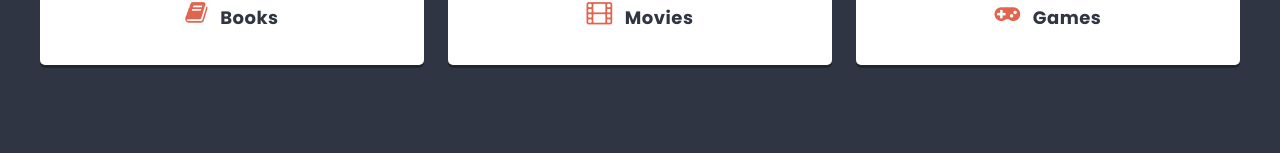
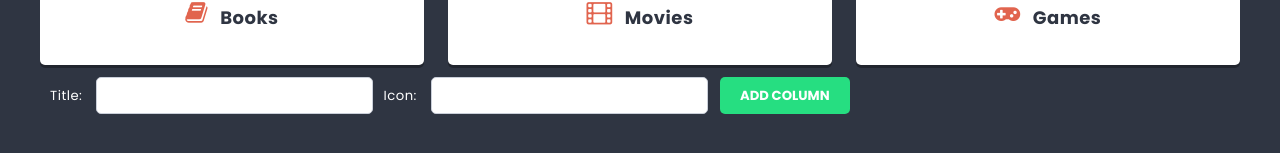
Before and after one commit to lapivoinerouge/react-app, a React (Create React App) app: page / in a window 1280 px wide. Shown: the part 555-708 px from the top of the page. Built offline with nearby package versions, Linux system fonts and the light colour scheme.

Commit message:
Extract column form to separate component

```diff
--- a/package.json
+++ b/package.json
@@ -11,6 +11,7 @@
     "react-dom": "^18.2.0",
     "react-scripts": "5.0.1",
     "sass": "^1.56.0",
+    "shortid": "^2.2.16",
     "web-vitals": "^2.1.4"
   },
   "scripts": {
--- /dev/null
+++ b/src/components/ColumnForm/ColumnForm.js
@@ -0,0 +1,30 @@
+import styles from './ColumnForm.module.scss';
+import Button from '../Button/Button';
+import TextInput from '../TextInput/TextInput';
+import { useState } from 'react';
+
+const ColumnForm = props => {
+    const [title, setTitle] = useState('');
+    const [icon, setIcon] = useState('');
+
+    const handleSubmit = e => {
+        e.preventDefault();
+        props.action({ title: title, icon: icon });
+        setTitle('');
+        setIcon('');
+    };
+
+	return (
+        <form onSubmit={handleSubmit} className={styles.columnForm}>
+            <label>Title: </label>
+            <TextInput value={title} onChange={e => setTitle(e.target.value)} />
+            <label>Icon: </label>
+            <TextInput value={icon} onChange={e => setIcon(e.target.value)} />
+            <Button>
+                <span>Add column</span>
+            </Button>
+        </form>
+	);
+};
+
+export default ColumnForm;
--- /dev/null
+++ b/src/components/ColumnForm/ColumnForm.module.scss
@@ -0,0 +1,10 @@
+@import '../../styles/settings.scss';
+
+.columnForm {
+    align-items: center;
+
+    & * {
+        padding: 10px;
+    }
+
+}
--- a/src/components/List/List.js
+++ b/src/components/List/List.js
@@ -1,7 +1,20 @@
 import styles from './List.module.scss';
 import Column from '../Column/Column';
+import ColumnForm from '../ColumnForm/ColumnForm';
+import { useState } from 'react';
+import shortid from 'shortid';
 
 const List = () => {
+    const [columns, setColumns] = useState([
+        { id: 1, title: 'Books', icon: 'book' },
+        { id: 2, title: 'Movies', icon: 'film' },
+        { id: 3, title: 'Games', icon: 'gamepad' }
+    ]);
+
+    const addColumn = newColumn => {
+		setColumns([...columns, { id: shortid(), title: newColumn.title, icon: newColumn.icon }]);
+    };
+
     return (
         <div>
             <header className={styles.header}>
@@ -9,10 +22,9 @@
             </header>
             <p className={styles.description}>Interesting things I want to check out!</p>
             <section className={styles.columns}>
-                <Column title="Books" icon="book" />
-                <Column title="Movies" icon="film" />
-                <Column title="Games" icon="gamepad" />
+                {columns.map(column => <Column key={column.id} title={column.title} icon={column.icon} />)}
             </section>
+            <ColumnForm action={addColumn} />
         </div>
     );
 };
--- a/src/components/TextInput/TextInput.js
+++ b/src/components/TextInput/TextInput.js
@@ -1,9 +1,7 @@
 import styles from './TextInput.module.scss';
 
-const TextInput = props => {
-    return (
-        <input className={styles.input} placeholder={props.placeholder} type="text" />
-    );
+const TextInput = (props) => {
+    return <input className={styles.input} value={props.value} onChange={props.onChange} placeholder={props.placeholder} type="text" />
 };
 
 export default TextInput;
```
Also changed, not shown: 1 other file (tests, documents, lock files or other folders).
